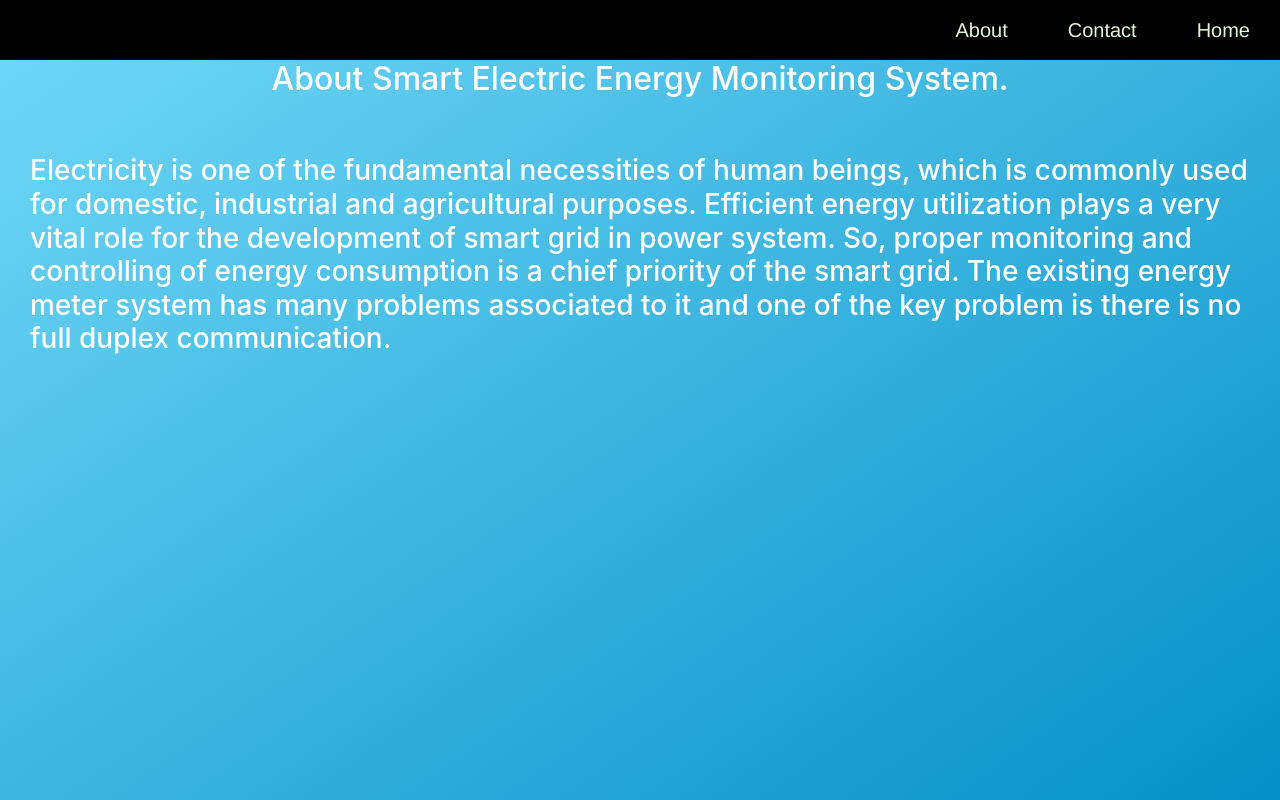
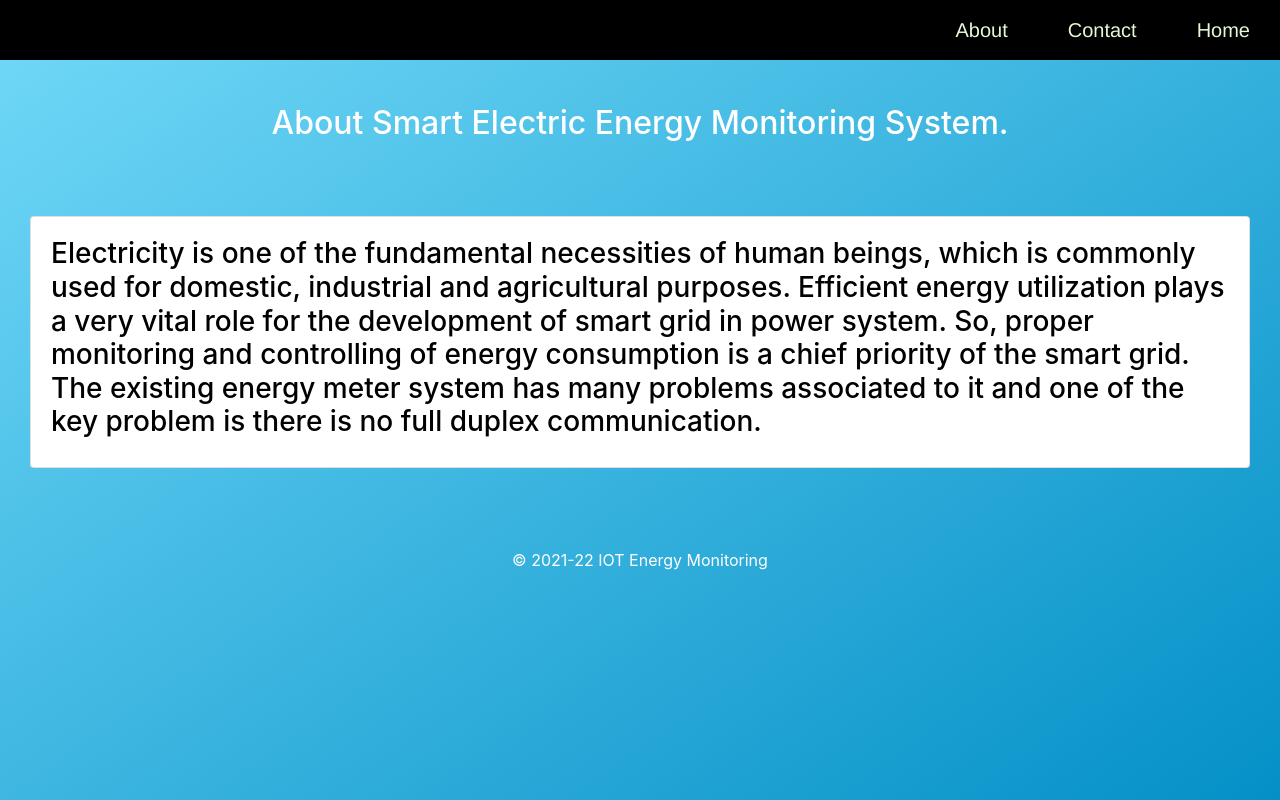
Before and after one commit to SubramanyaKS/Final-year-project, a Flask app: page /about in a window 1280 px wide. Run offline with Flask 2, Linux system fonts and the light colour scheme.

Commit message:
updated about

```diff
--- a/templates/about.html
+++ b/templates/about.html
@@ -11,18 +11,29 @@
 
 
         <section>
-            <div>
+            <br>
+            <div class="about">
                 <h2 style="text-align: center;">About Smart Electric Energy Monitoring System.</h2>
             </div>
-            <div class="container-fluid reveal py-5">
+            <div class="container-fluid">
                 <div class="row">
-                    <div class="col">
-                        <h3 style="text-justify: auto;">Electricity is one of the fundamental necessities of human beings, which is commonly used for domestic, industrial and agricultural purposes. Efficient energy utilization plays a very vital role for the development of smart grid in power system. So, proper monitoring and controlling of energy consumption is a chief priority of the smart grid. The existing energy meter system has many problems associated to it and one of the key problem is there is no full duplex communication.</h3>
+                    <div class="col-12 mt-3">
+                        <div class="card">
+                            <div class="card-horizontal">
+                                <div class="card-body">
+                                    <h3 style="text-justify: auto; color: black;">Electricity is one of the fundamental necessities of human beings, which is commonly used for domestic, industrial and agricultural purposes. Efficient energy utilization plays a very vital role for the development of smart grid in power system. So, proper monitoring and controlling of energy consumption is a chief priority of the smart grid. The existing energy meter system has many problems associated to it and one of the key problem is there is no full duplex communication.</h3>
+                                </div>
+                            </div>
+                        </div>
                     </div>
                 </div>
 
+
             </div>
         </section>
+        <footer class="footer">
+            <p style="text-align: center;">&copy; 2021-22 IOT Energy Monitoring</p>
+        </footer>
         <script src="https://cdn.jsdelivr.net/npm/bootstrap@4.6.1/dist/js/bootstrap.bundle.min.js"></script>
 
     </body>
```
